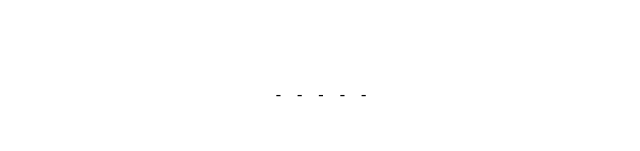
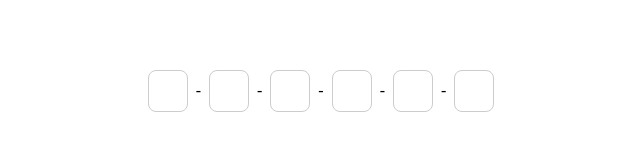
Before and after one commit to mary9978/freelancer-app, a React (Vite) app: page /auth in a window 1280 px wide. Shown: the part 537-688 px from the top of the page, without its empty margins (319-959 px from the left). Built offline with nearby package versions, Linux system fonts and the light colour scheme.

Commit message:
change react-otp-input style

```diff
--- a/src/features/authentication/CheckOTPForm.jsx
+++ b/src/features/authentication/CheckOTPForm.jsx
@@ -9,7 +9,13 @@ function CheckOTPForm() {
       value={otp}
       onChange={setOtp}
       numInputs={6}
-      containerStyle={"flex flex-row row-reverse"}
+      containerStyle={"flex flex-row-reverse gap-x-2 items-center"}
+      inputStyle={{
+        width:"2.5rem",
+        padding:"0.5rem 0.2rem",
+        border:"1px solid #ccc",
+        borderRadius:"0.5rem"
+      }}
       renderSeparator={<span>-</span>}
       renderInput={(props) => <input type={'number'} {...props} />}
     />
```
